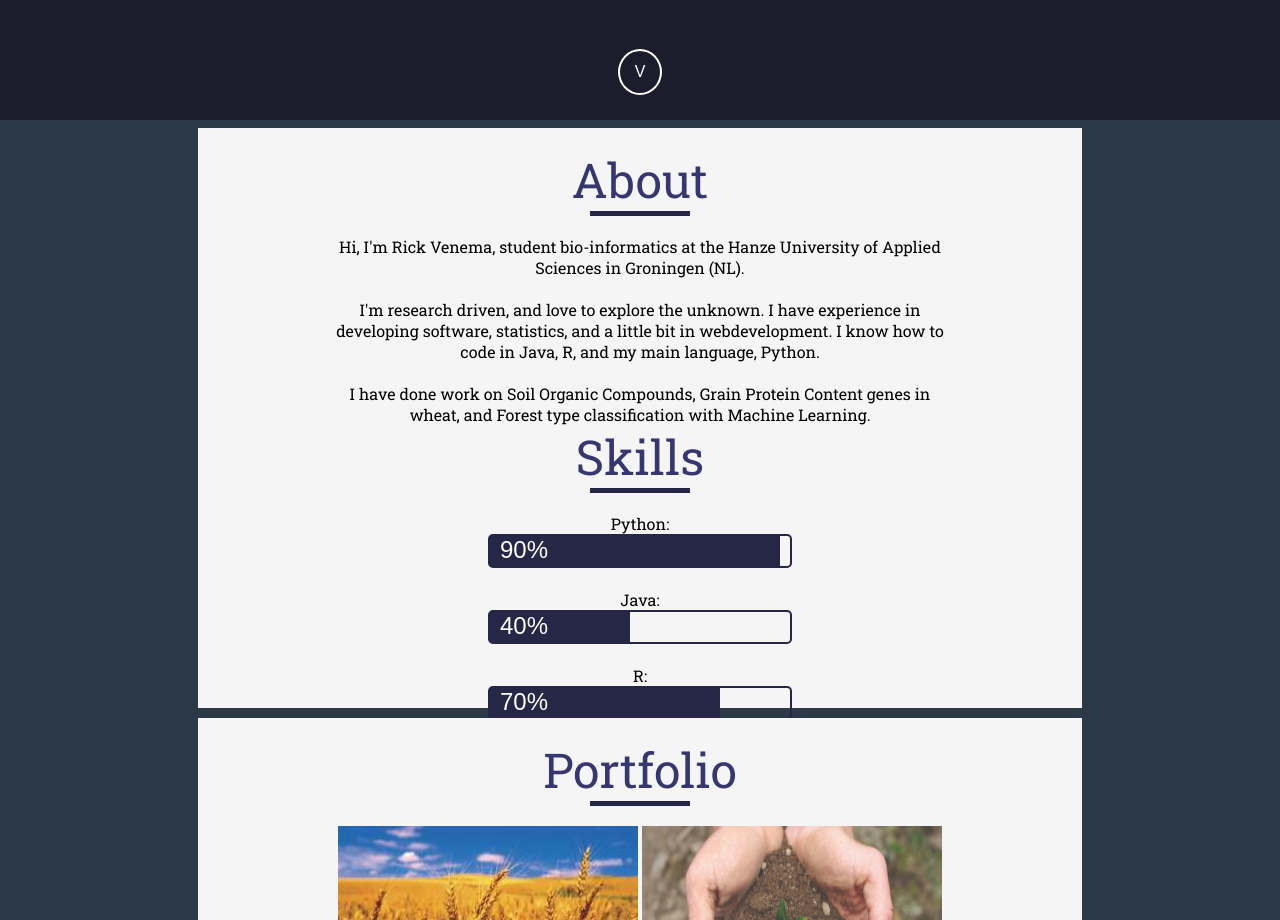
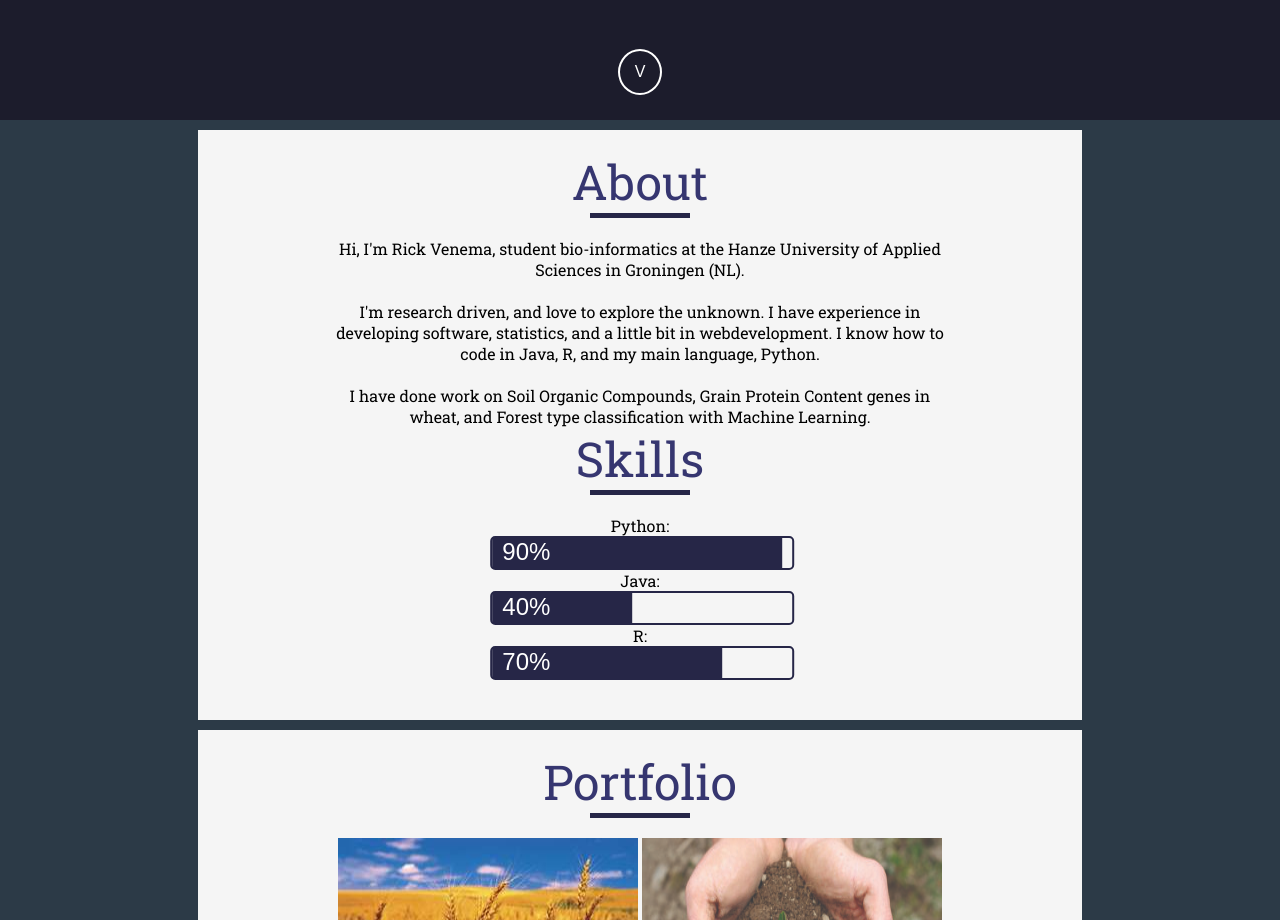
Before and after one commit to RickVenema/rickvenema.github.io, a plain HTML site: page index.html in a window 1280 px wide. Shown: the part 680-1600 px from the top of the page. Drawn offline with nearby package versions, Linux system fonts and the light colour scheme.

Commit message:
fixed about part, works with smaller screens now

```diff
--- a/css/main.css
+++ b/css/main.css
@@ -77,18 +77,20 @@ a:visited{
     font-family: Arial, Helvetica, sans-serif;
 }
 .about{
+    top: 100vh;
+    position: relative;
     text-align: center;
-    position: relative;
-    top: 100vh;
-    height: 70vh;
+    background-color: whitesmoke;
     width: 50%;
     padding-top: 20px;
     margin-left: 15%;
+    margin-top: 10px;
+    margin-bottom: 10px;
+    padding-bottom: 40px;
     position: relative;
     padding-left: 10%;
     padding-right: 10%;
     z-index: -1;
-    background-color: whitesmoke;
 }
 .portfolio{
     top: 100vh;
@@ -145,13 +147,17 @@ a:visited{
     height: 30px;
     border: 2px solid rgb(38, 38, 71);
     width: 300px;
-    margin-left: 50%;
-    transform: translateX(-50%);
+    margin-left: 20%;
+    transform: translateX(-20%);
     border-radius: 5px;
     font-family: Arial, Helvetica, sans-serif;
     text-align: left;
+    display: inline-block;
 }
-
+.percent-text {
+    display: inline-block;
+    width: 100%;
+}
 .percent-python {
     width: calc(90% - -10px);
     background-color: rgb(38, 38, 71);
--- a/index.html
+++ b/index.html
@@ -51,19 +51,25 @@
         <div class="textbox-title-line">
 
         </div>
+        <div class="percent-text">
             Python:
+        </div>
         <div class="percent-wrapper">
             <div class="percent-python">
                 90%
             </div>
         </div><br>
+        <div class="percent-text">
                 Java:
+            </div>
         <div class="percent-wrapper">
             <div class="percent-java">
                 40%
             </div>
         </div><br>
+        <div class="percent-text">
                 R:
+            </div>
         <div class="percent-wrapper">
             <div class="percent-R">
                 70%
```
Lines whose indentation alone changed are shown as unchanged.
